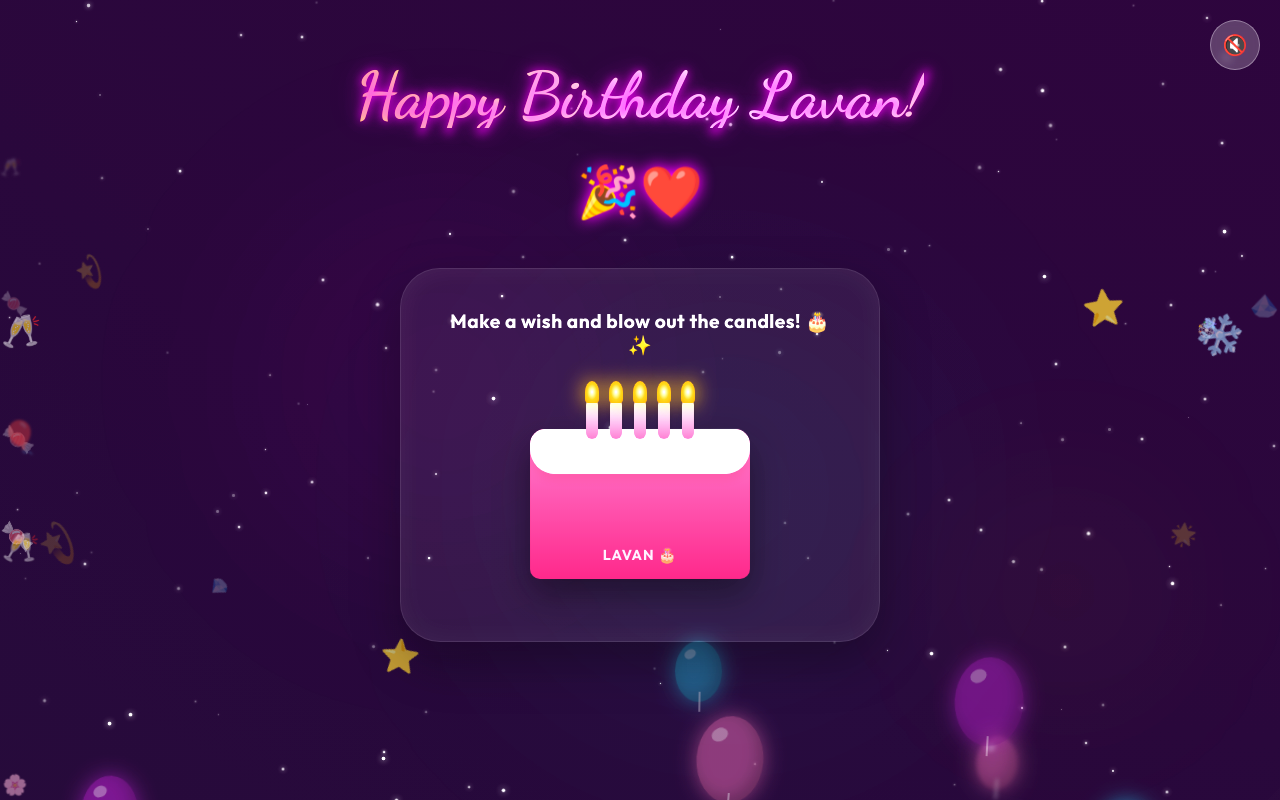
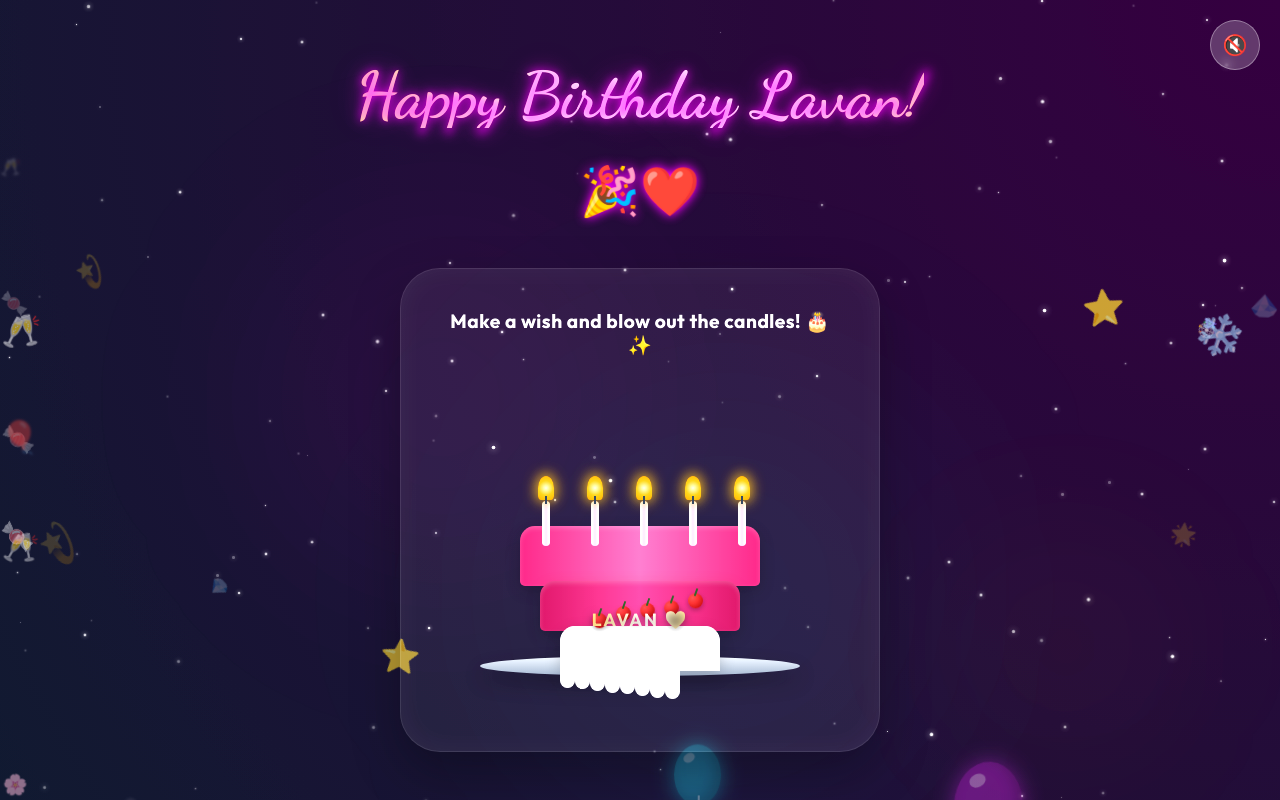
Before and after one commit to jdino16/birthday-wish, a React (Vite) app: page / in a window 1280 px wide. Shown: the top 800 px of the page. Built offline with nearby package versions, Linux system fonts and the light colour scheme.

Commit message:
Premium Cake Overhaul: Added 3D layers, dripping icing, cherries, and stylish candles 🎂✨💍

```diff
--- a/src/GlobalStyles.css
+++ b/src/GlobalStyles.css
@@ -394,70 +394,190 @@ body {
   z-index: 15;
 }
 
-/* Interactive Cake - Consolidated and Premium */
-.cake-wrapper {
-  perspective: 1000px;
+/* --- Premium Virtual Cake Styles --- */
+.cake-container {
+  position: relative;
+  width: 280px;
+  height: 250px;
+  display: flex;
+  flex-direction: column;
+  justify-content: flex-end;
+  align-items: center;
+  margin: 40px auto;
   cursor: pointer;
-  transition: transform 0.3s;
+}
+
+.cake-plate {
+  width: 320px;
+  height: 20px;
+  background: linear-gradient(to bottom, #e2e8f0, #94a3b8);
+  border-radius: 50%;
+  position: absolute;
+  bottom: -5px;
+  box-shadow: 0 10px 20px rgba(0, 0, 0, 0.3);
+  z-index: 1;
+}
+
+.cake-layers {
+  width: 220px;
   display: flex;
   flex-direction: column;
   align-items: center;
-  margin: 20px auto;
-  width: fit-content;
-}
-
-.candle-set {
-  display: flex;
-  justify-content: center;
-  gap: 12px;
-  width: 100%;
-  margin-bottom: -10px;
-  z-index: 10;
+  z-index: 2;
   position: relative;
 }
 
-.candle {
-  width: 12px;
-  height: 40px;
-  background: linear-gradient(#fff, #f472b6);
-  border-radius: 6px;
+.layer {
+  width: 100%;
+  border-radius: 15px 15px 5px 5px;
   position: relative;
-  cursor: pointer;
-  box-shadow: 0 2px 5px rgba(0, 0, 0, 0.1);
+  box-shadow: inset 0 2px 5px rgba(255, 255, 255, 0.2), 0 5px 15px rgba(0, 0, 0, 0.2);
 }
 
-.flame {
+.layer-bottom {
+  height: 60px;
+  background: linear-gradient(to right, #db2777, #f472b6, #db2777);
+  width: 240px;
+}
+
+.layer-middle {
+  height: 50px;
+  background: linear-gradient(to right, #be185d, #ec4899, #be185d);
+  width: 200px;
+  margin-top: -5px;
+}
+
+.layer-top {
+  height: 45px;
+  background: #ffffff;
+  width: 160px;
+  margin-top: -5px;
+  border-radius: 15px 15px 0 0;
+  overflow: visible;
+}
+
+.icing-drips {
   position: absolute;
-  top: -18px;
+  top: 40px;
+  width: 100%;
+  height: 20px;
+  display: flex;
+}
+
+.drip {
+  width: 15px;
+  height: 25px;
+  background: white;
+  border-radius: 0 0 10px 10px;
+  animation: drip-grow 3s infinite ease-in-out;
+}
+
+@keyframes drip-grow {
+
+  0%,
+  100% {
+    height: 20px;
+  }
+
+  50% {
+    height: 35px;
+  }
+}
+
+.cherry {
+  position: absolute;
+  width: 15px;
+  height: 15px;
+  background: radial-gradient(circle at 30% 30%, #ff4d4d, #990000);
+  border-radius: 50%;
+  box-shadow: 0 2px 5px rgba(0, 0, 0, 0.3);
+  animation: float-3d 3s infinite ease-in-out;
+}
+
+.cherry::after {
+  content: '';
+  position: absolute;
+  top: -5px;
+  left: 7px;
+  width: 2px;
+  height: 8px;
+  background: #2d5a27;
+  transform: rotate(20deg);
+}
+
+.candle-row {
+  position: absolute;
+  top: 65px;
+  width: 100%;
+  height: 60px;
+  z-index: 5;
+}
+
+.premium-candle {
+  position: absolute;
+  width: 8px;
+  height: 45px;
+  background: linear-gradient(to right, #fdf2f8, #fbcfe8, #fdf2f8);
+  border-radius: 4px;
+  bottom: 0;
+  transition: all 0.5s ease;
+}
+
+.premium-candle.out {
+  height: 15px;
+  filter: grayscale(1) brightness(0.5);
+  transform: scale(0.9);
+}
+
+.candle-wick {
+  position: absolute;
+  top: -5px;
   left: 50%;
   transform: translateX(-50%);
-  width: 14px;
-  height: 22px;
-  border-radius: 50% 50% 20% 20%;
+  width: 2px;
+  height: 8px;
+  background: #334155;
+}
+
+.flame-wrapper {
+  position: absolute;
+  top: -25px;
+  left: 50%;
+  transform: translateX(-50%);
+  width: 16px;
+  height: 24px;
   animation: flicker 0.1s infinite alternate;
 }
 
-.cake-body {
-  width: 220px;
-  height: 150px;
-  background: linear-gradient(to bottom, #f472b6, #db2777);
-  border-radius: 15px 15px 10px 10px;
-  position: relative;
-  box-shadow: 0 15px 35px rgba(0, 0, 0, 0.4);
-  overflow: hidden;
+.flame-core {
+  width: 100%;
+  height: 100%;
+  background: radial-gradient(circle, #ffffff, #fbbf24, #f59e0b);
+  border-radius: 50% 50% 20% 20%;
+  box-shadow: 0 0 15px #fbbf24;
 }
 
-.frosting {
+.flame-outer {
   position: absolute;
-  top: 0;
+  top: -5px;
+  left: -2px;
+  width: 20px;
+  height: 30px;
+  background: rgba(251, 191, 36, 0.2);
+  border-radius: 50% 50% 20% 20%;
+  filter: blur(5px);
+}
+
+.cake-label {
+  position: absolute;
+  bottom: 40px;
   width: 100%;
-  height: 45px;
-  background: white;
-  border-radius: 15px 15px 25px 25px;
-  box-shadow: 0 5px 10px rgba(0, 0, 0, 0.1);
-  display: flex;
-  justify-content: space-around;
-  padding-top: 8px;
+  text-align: center;
+  z-index: 10;
+  font-size: 1.1rem;
+  font-weight: 900;
+  letter-spacing: 2px;
+  text-shadow: 0 2px 10px rgba(0, 0, 0, 0.5);
 }
 
 /* Advanced Animations */
--- a/src/components/VirtualCake.jsx
+++ b/src/components/VirtualCake.jsx
@@ -4,35 +4,67 @@ const VirtualCake = ({ onAllOut }) => {
     const [candles, setCandles] = useState([true, true, true, true, true]);
 
     const blowOut = (index) => {
+        if (!candles[index]) return;
         const newCandles = [...candles];
         newCandles[index] = false;
         setCandles(newCandles);
         if (newCandles.every(c => !c)) {
-            setTimeout(onAllOut, 1500);
+            setTimeout(onAllOut, 2000);
         }
     };
 
     return (
-        <div className="cake-wrapper float-3d">
-            <div className="candle-set">
+        <div className="cake-container">
+            {/* The Plate */}
+            <div className="cake-plate"></div>
+
+            {/* The Cake Layers */}
+            <div className="cake-layers">
+                {/* Bottom Layer */}
+                <div className="layer layer-bottom"></div>
+                {/* Middle Layer */}
+                <div className="layer layer-middle"></div>
+                {/* Top Layer */}
+                <div className="layer layer-top">
+                    <div className="icing-drips">
+                        {[...Array(8)].map((_, i) => (
+                            <div key={i} className="drip" style={{ left: `${i * 12.5}%`, animationDelay: `${i * 0.1}s` }}></div>
+                        ))}
+                    </div>
+                    {/* Cherries */}
+                    {[...Array(5)].map((_, i) => (
+                        <div key={i} className="cherry" style={{
+                            left: `${20 + i * 15}%`,
+                            top: '-8px',
+                            animationDelay: `${i * 0.3}s`
+                        }}></div>
+                    ))}
+                </div>
+            </div>
+
+            {/* The Candles */}
+            <div className="candle-row">
                 {candles.map((isOn, i) => (
-                    <div key={i} className="candle" onClick={() => blowOut(i)}>
-                        {isOn && <div className="flame glow-pulse" style={{ background: 'radial-gradient(#fff, #fbbf24, #f59e0b)', boxShadow: '0 0 20px #fbbf24' }}></div>}
+                    <div
+                        key={i}
+                        className={`premium-candle ${!isOn ? 'out' : ''}`}
+                        onClick={() => blowOut(i)}
+                        style={{ left: `${15 + i * 17.5}%` }}
+                    >
+                        {isOn && (
+                            <div className="flame-wrapper">
+                                <div className="flame-core"></div>
+                                <div className="flame-outer"></div>
+                            </div>
+                        )}
+                        <div className="candle-wick"></div>
                     </div>
                 ))}
             </div>
-            <div className="cake-body">
-                <div className="frosting">
-                    {[...Array(6)].map((_, i) => (
-                        <div key={i} className="sprinkle" style={{
-                            backgroundColor: ['#ffea00', '#22d3ee', '#f472b6', '#fff'][i % 4],
-                            animationDelay: `${i * 0.2}s`
-                        }}></div>
-                    ))}
-                </div>
-                <div style={{ position: 'absolute', bottom: '15px', width: '100%', textAlign: 'center', color: 'rgba(255,255,255,0.8)', fontSize: '0.9rem', fontWeight: '800', letterSpacing: '1px' }}>
-                    LAVAN 🎂
-                </div>
+
+            {/* Name Label */}
+            <div className="cake-label">
+                <span className="shimmer-text">LAVAN 💖</span>
             </div>
         </div>
     );
```
